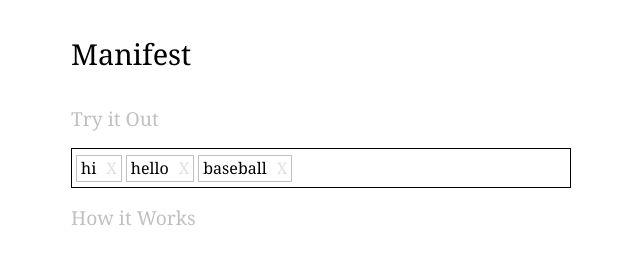
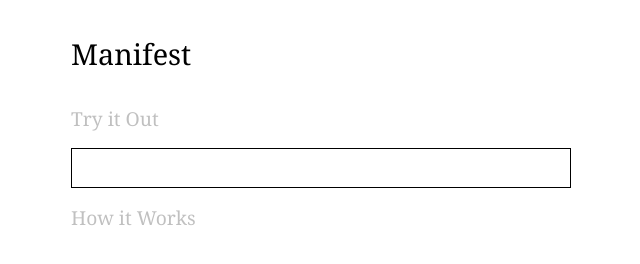
Before and after one commit to jstayton/jquery-manifest, a plain HTML site: page example1.html in a window 1280 px wide. Shown: the whole page, without its empty margins (179-819 px from the left). Drawn offline with nearby package versions, Linux system fonts and the light colour scheme.

Commit message:
Reverted some unintended debugging code.

```diff
--- a/example1.html
+++ b/example1.html
@@ -10,11 +10,7 @@
     <script type="text/javascript" src="js/jquery.manifest.js"></script>
     <script type="text/javascript">
       $(function() {
-        $('#input').manifest({
-          values: ['hi', 'hello']
-        });
-
-        $('#input').manifest('add', 'baseball');
+        $('#input').manifest();
       });
     </script>
   </head>
```
